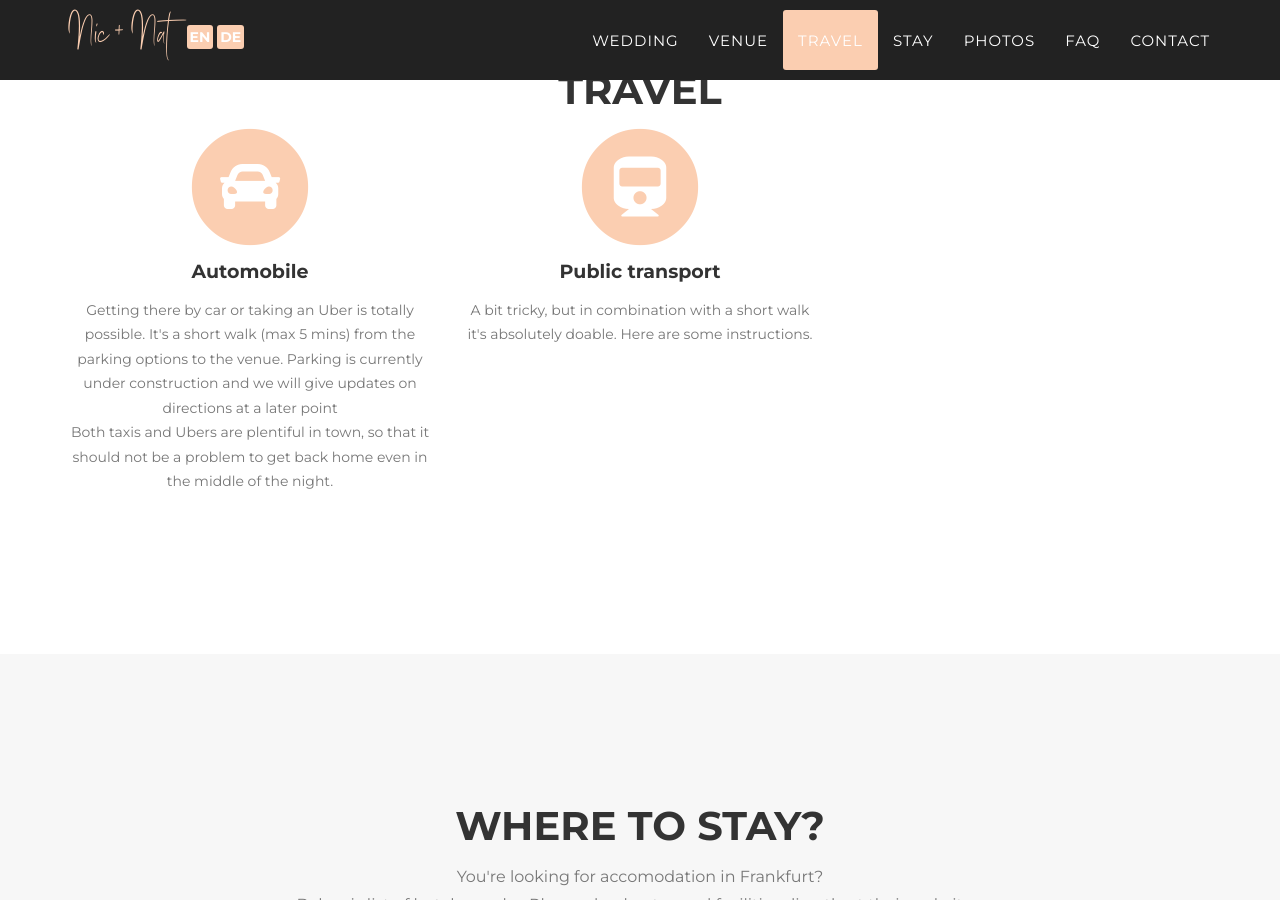
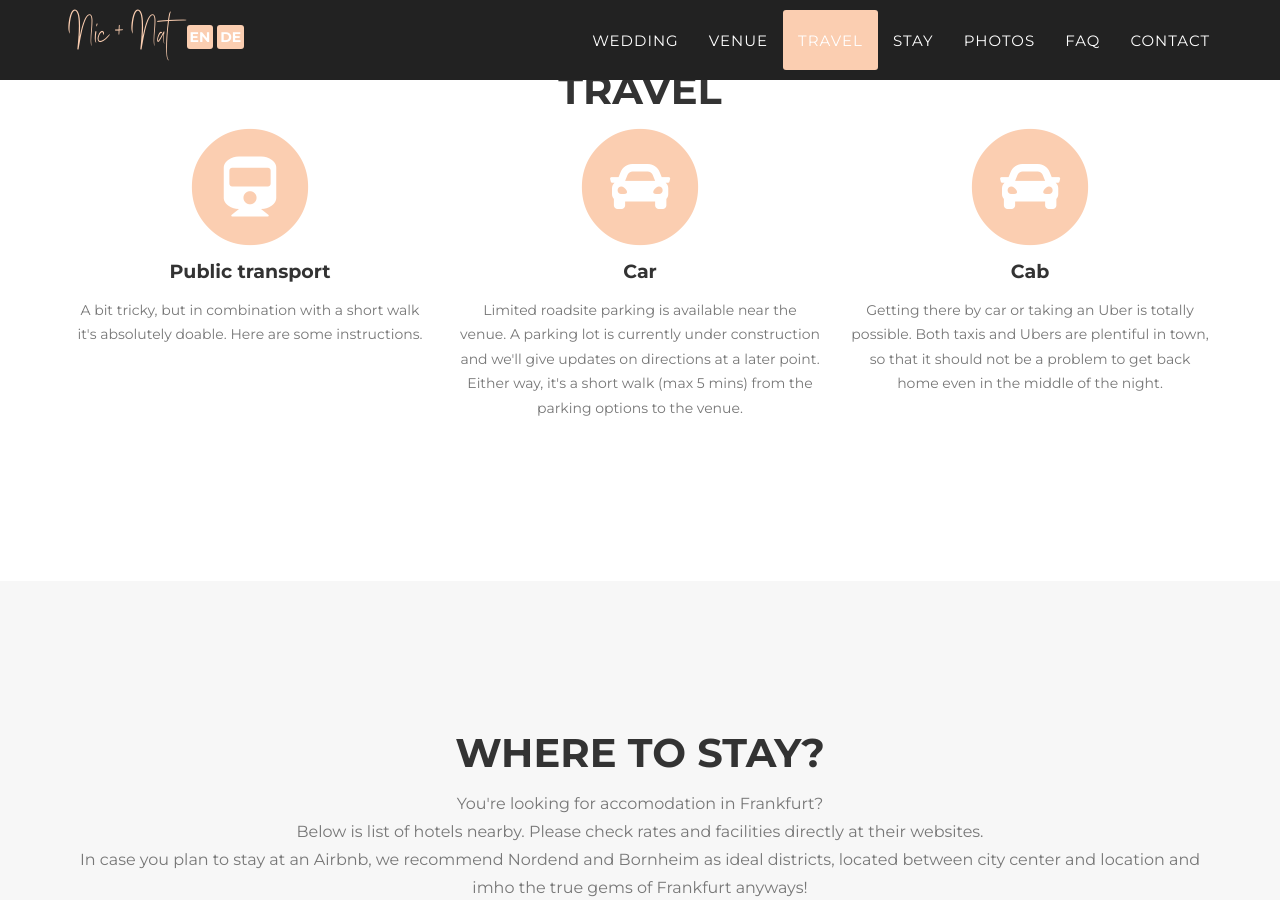
Before and after one commit to nic-nat/wedding, a Jekyll site: the page built from index.html, in a window 1280 px wide and 900 px high, scrolled down 3223 px. Built offline with Jekyll 4.4.1, drawn with Linux system fonts in a browser that asks for light colours; some web fonts are replaced.

Commit message:
Update travel.html

```diff
--- a/_includes/en_data/travel.html
+++ b/_includes/en_data/travel.html
@@ -7,16 +7,6 @@
             </div>
         </div>
         <div class="row text-center">
-
-            <div class="col-md-4">
-                <span class="fa-stack fa-4x">
-                    <i class="fa fa-circle fa-stack-2x text-primary"></i>
-                    <i class="fa fa-car fa-stack-1x fa-inverse"></i>
-                </span>
-                <h4 class="service-heading">Automobile</h4>
-                <p class="text-muted">Getting there by car or taking an Uber is totally possible. It's a short walk (max 5 mins) from the parking options to the venue. Parking is currently under construction and we will give updates on directions at a later point<br>Both taxis and Ubers are plentiful in town, so that it should not be a problem to get back home even in the middle of the night.</p>
-            </div>
-
             <div class="col-md-4">
                 <span class="fa-stack fa-4x">
                     <i class="fa fa-circle fa-stack-2x text-primary"></i>
@@ -25,6 +15,23 @@
                 <h4 class="service-heading">Public transport</h4>
                 <p class="text-muted">A bit tricky, but in combination with a short walk it's absolutely doable. Here are some instructions.</p>
             </div>
+            <div class="col-md-4">
+                <span class="fa-stack fa-4x">
+                    <i class="fa fa-circle fa-stack-2x text-primary"></i>
+                    <i class="fa fa-car fa-stack-1x fa-inverse"></i>
+                </span>
+                <h4 class="service-heading">Car</h4>
+                <p class="text-muted">Limited roadsite parking is available near the venue. A parking lot is currently under construction and we'll give updates on directions at a later point. Either way, it's a short walk (max 5 mins) from the parking options to the venue.</p>
+            </div>
+             <div class="col-md-4">
+                <span class="fa-stack fa-4x">
+                    <i class="fa fa-circle fa-stack-2x text-primary"></i>
+                    <i class="fa fa-car fa-stack-1x fa-inverse"></i>
+                </span>
+                <h4 class="service-heading">Cab</h4>
+                <p class="text-muted">Getting there by car or taking an Uber is totally possible. Both taxis and Ubers are plentiful in town, so that it should not be a problem to get back home even in the middle of the night.</p>
+            </div>
+
         </div>
     </div>
 </section>
```
